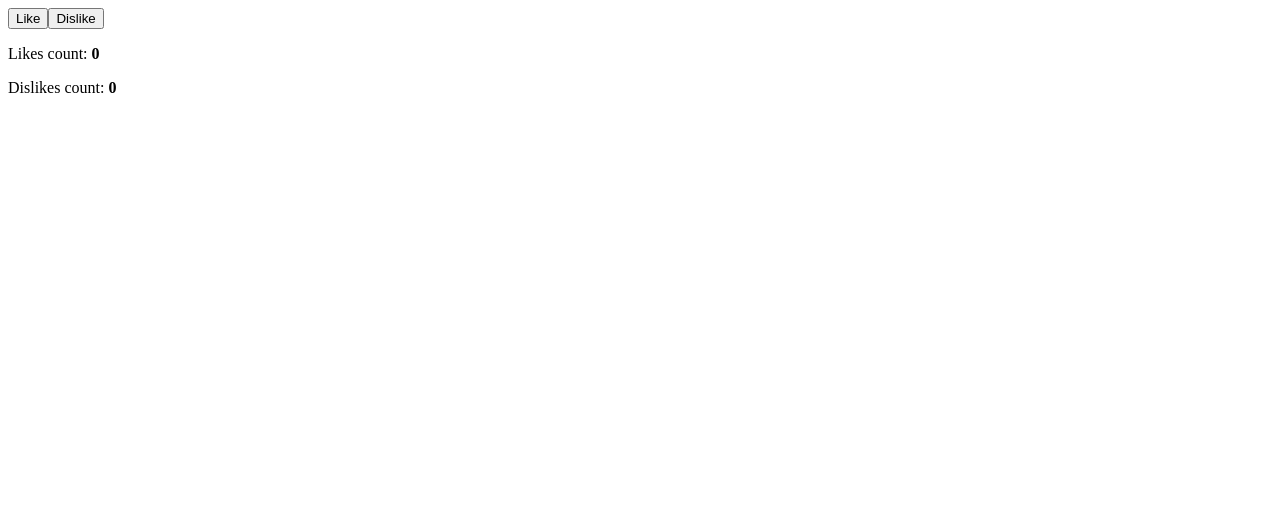
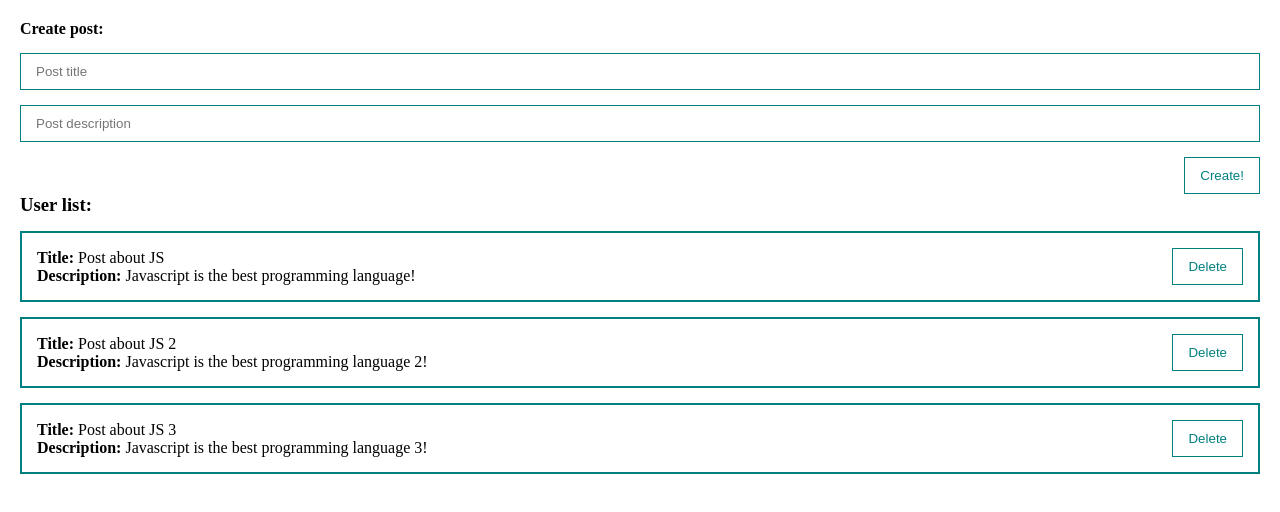
Before and after one commit to funfordima/vue-base-course, a Vue app: page / in a window 1280 px wide. Shown: the top 512 px of the page. Built offline with nearby package versions, Linux system fonts and the light colour scheme.

Commit message:
feat: add base bindings

```diff
--- a/src/App.vue
+++ b/src/App.vue
@@ -1,33 +1,56 @@
 <template>
-  <div class="action-block">
-    <button @click="addLike">Like</button>
-    <button v-on:click="addDislike">Dislike</button>
-  </div>
-  <div class="">
-    <p>Likes count: <strong>{{ likes }}</strong></p>
-    <p>Dislikes count: <strong>{{ dislikes }}</strong></p>
+  <div class="app">
+    <post-form @create="appPost"></post-form>
+    <post-list :posts="posts"></post-list>
   </div>
 </template>
 
 <script>
+import PostForm from './components/PostForm';
+import PostList from '@/components/PostList';
+
 export default {
+  components: {
+    PostForm,
+    PostList,
+  },
   data() {
     return {
-      likes: 0,
-      dislikes: 0,
+      posts: [
+        {
+          id: 1,
+          title: 'Post about JS',
+          description: 'Javascript is the best programming language!'
+        },
+        {
+          id: 2,
+          title: 'Post about JS 2',
+          description: 'Javascript is the best programming language 2!'
+        },
+        {
+          id: 3,
+          title: 'Post about JS 3',
+          description: 'Javascript is the best programming language 3!'
+        },
+      ],
     };
   },
   methods: {
-    addLike() {
-      this.likes += 1;
-    },
-    addDislike() {
-      this.dislikes += 1;
-    },
+    appPost(post) {
+      this.posts.push(post);
+    }
   },
 };
 </script>
 
 <style>
+* {
+  margin: 0;
+  padding: 0;
+  box-sizing: border-box;
+}
 
+.app {
+  padding: 20px;
+}
 </style>
--- /dev/null
+++ b/src/components/PostForm.vue
@@ -0,0 +1,41 @@
+<template>
+  <form @submit.prevent>
+    <h4>Create post:</h4>
+    <custom-input v-model="post.title" type="text" placeholder="Post title" />
+    <custom-input v-model="post.description" type="text" placeholder="Post description" />
+    <custom-button style="align-self: flex-end; margin-top: 15px" @click="createPost">Create!</custom-button>
+  </form>
+</template>
+
+<script>
+
+export default {
+  data() {
+    return {
+      post: {
+        title: '',
+        description: '',
+      },
+    };
+  },
+  methods: {
+    createPost() {
+      this.post.id = Date.now();
+
+      this.$emit('create', this.post);
+
+      this.post = {
+        title: '',
+        description: '',
+      };
+    },
+  },
+}
+</script>
+
+<style scoped>
+form {
+  display: flex;
+  flex-direction: column;
+}
+</style>
--- /dev/null
+++ b/src/components/PostItem.vue
@@ -0,0 +1,44 @@
+<template>
+  <div class="post">
+    <div>
+      <div>
+        <strong>Title:</strong>
+        {{ post.title }}
+      </div>
+      <div>
+        <strong>Description:</strong>
+        {{ post.description }}
+      </div>
+    </div>
+    <div class="action-block">
+      <custom-button>Delete</custom-button>
+    </div>
+  </div>
+</template>
+
+<script>
+// import CustomButton from '@/components/UI/CustomButton';
+
+export default {
+  // components: {
+  //   CustomButton,
+  // },
+  props: {
+    post: {
+      type: Object,
+      required: true,
+    },
+  },
+}
+</script>
+
+<style scoped>
+.post {
+  padding: 15px;
+  margin-top: 15px;
+  display: flex;
+  align-items: center;
+  justify-content: space-between;
+  border: 2px solid teal;
+}
+</style>
--- /dev/null
+++ b/src/components/PostList.vue
@@ -0,0 +1,26 @@
+<template>
+  <div>
+    <h3>User list:</h3>
+    <post-item v-for="post in posts" :post="post"></post-item>
+  </div>
+</template>
+
+<script>
+import PostItem from '@/components/PostItem';
+
+export default {
+  components: {
+    PostItem,
+  },
+  props: {
+    posts: {
+      type: Array,
+      required: true,
+    },
+  },
+}
+</script>
+
+<style scoped>
+
+</style>
--- /dev/null
+++ b/src/components/UI/CustomButton.vue
@@ -0,0 +1,21 @@
+<template>
+  <button class="btn">
+    <slot></slot>
+  </button>
+</template>
+
+<script>
+export default {
+  name: 'custom-button',
+}
+</script>
+
+<style scoped>
+.btn {
+  padding: 10px 15px;
+  background: none;
+  color: teal;
+  border: 1px solid teal;
+  cursor: pointer;
+}
+</style>
--- /dev/null
+++ b/src/components/UI/CustomInput.vue
@@ -0,0 +1,26 @@
+<template>
+  <input type="text" class="input" :value="modelValue" @input="updateInput">
+</template>
+
+<script>
+export default {
+  name: 'custom-input',
+  props: {
+    modelValue: [String, Number],
+  },
+  methods: {
+    updateInput(event) {
+      this.$emit('update:modelValue', event.target.value);
+    },
+  },
+}
+</script>
+
+<style scoped>
+.input {
+  padding: 10px 15px;
+  margin-top: 15px;
+  width: 100%;
+  border: 1px solid teal;
+}
+</style>
--- /dev/null
+++ b/src/components/UI/index.js
@@ -0,0 +1,7 @@
+import CustomButton from '@/components/UI/CustomButton';
+import CustomInput from '@/components/UI/CustomInput';
+
+export default [
+  CustomButton,
+  CustomInput,
+];
--- a/src/main.js
+++ b/src/main.js
@@ -1,5 +1,12 @@
 import { createApp } from 'vue';
 
 import App from './App';
+import components from '@/components/UI';
 
-createApp(App).mount('#app');
+const app = createApp(App);
+
+components.forEach((component) => {
+  app.component(component.name, component);
+});
+
+app.mount('#app');
```
